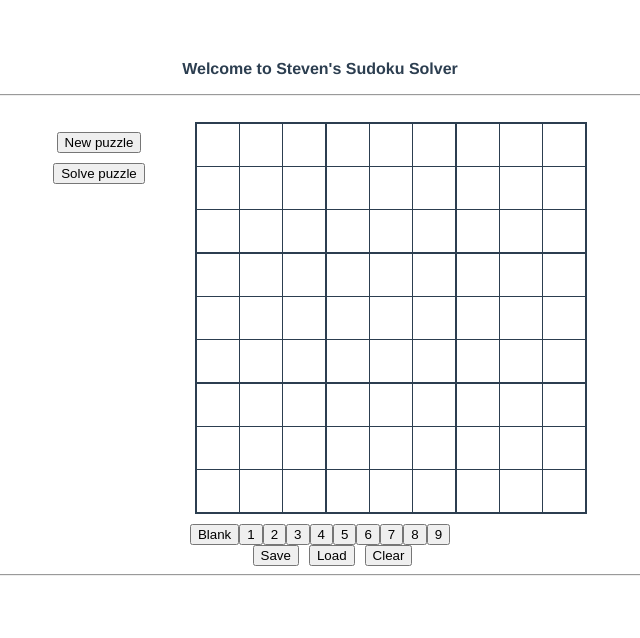
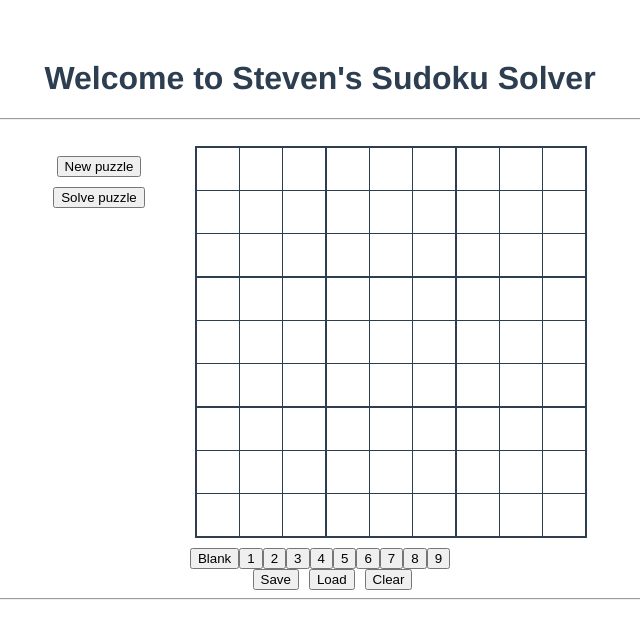
Before and after one commit to Sche7/SudokuSolver, a Vue app in the folder app/: page / in a window 1280 px wide. Shown: the top 638 px of the page, without its empty margins (320-960 px from the left). Built offline with nearby package versions, Linux system fonts and the light colour scheme.

Commit message:
better header

```diff
--- a/app/src/App.vue
+++ b/app/src/App.vue
@@ -7,7 +7,7 @@
         integrity="sha384-RxqHG2ilm4r6aFRpGmBbGTjsqwfqHOKy1ArsMhHusnRO47jcGqpIQqlQK/kmGy9R"
         crossorigin="anonymous"
       >
-      <b><p>Welcome to Steven's Sudoku Solver</p></b>
+      <h1><b>Welcome to Steven's Sudoku Solver</b></h1>
       <hr><br>
         <SudokuBoard/>
     </div>
```
